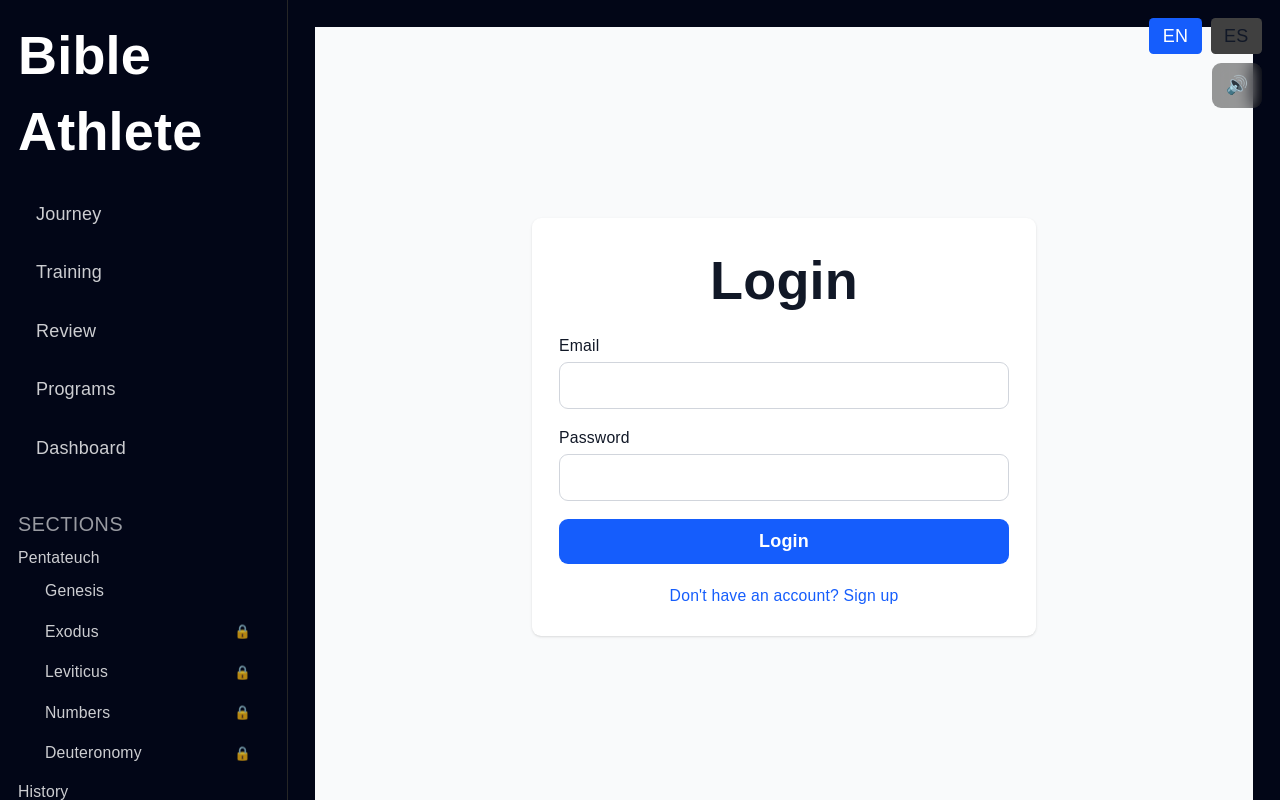
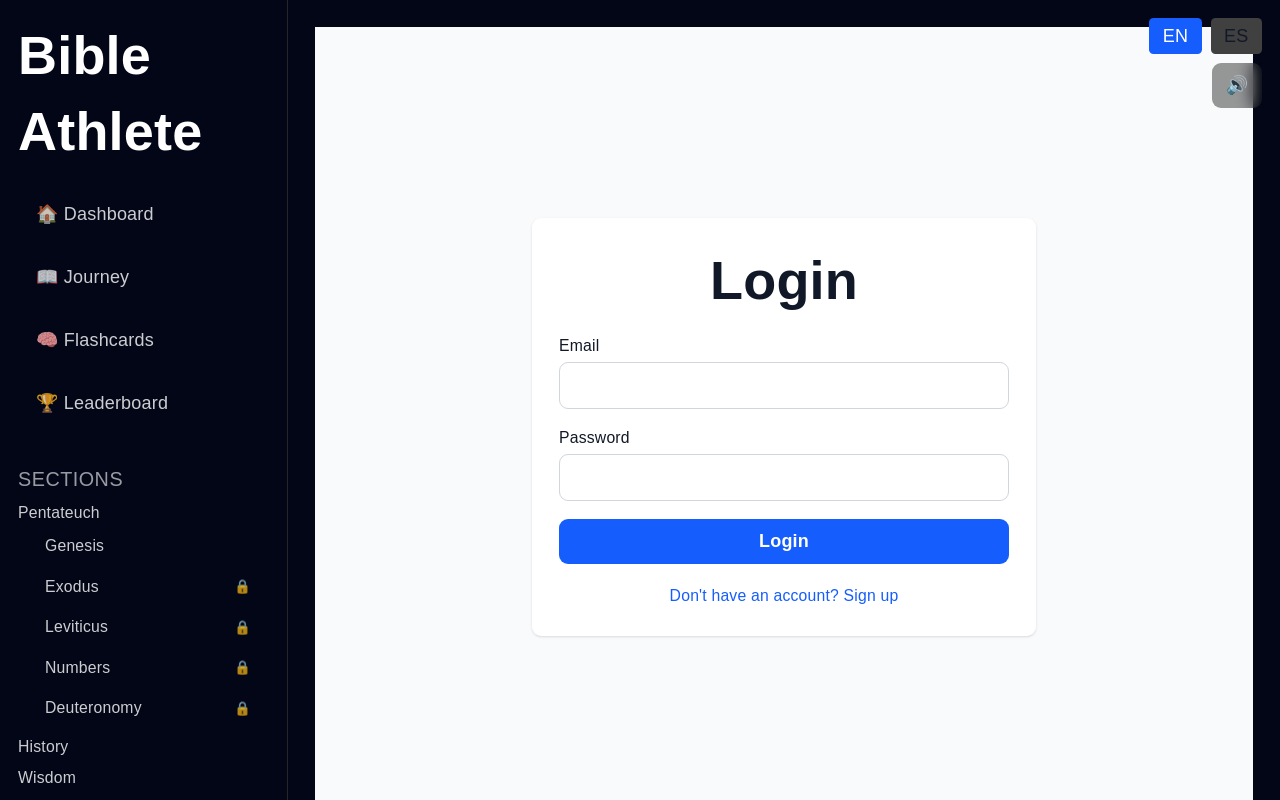
Before and after one commit to sdasent25/bible-mastery-app, a Next.js app: page /login in a window 1280 px wide. Shown: the top 800 px of the page. Built offline with nearby package versions, Linux system fonts and the light colour scheme; no server answers.

Commit message:
Update sidebar navigation: reorder, icons, add leaderboard

```diff
--- a/components/layout/Sidebar.tsx
+++ b/components/layout/Sidebar.tsx
@@ -98,12 +98,11 @@ export default function Sidebar({ closeMobile }: SidebarProps) {
       <div className="flex-1 space-y-4">
         <h1 className="text-xl font-bold">Bible Athlete</h1>
 
-        <div className="space-y-1">
-          {navItem("Journey", "/journey")}
-          {navItem("Training", "/flashcards")}
-          {navItem("Review", "/review")}
-          {navItem("Programs", "/programs")}
-          {navItem("Dashboard", "/dashboard")}
+        <div className="space-y-2">
+          {navItem("🏠 Dashboard", "/dashboard")}
+          {navItem("📖 Journey", "/journey")}
+          {navItem("🧠 Flashcards", "/flashcards")}
+          {navItem("🏆 Leaderboard", "/leaderboard")}
         </div>
 
         <div className="pt-4 space-y-2">
```
